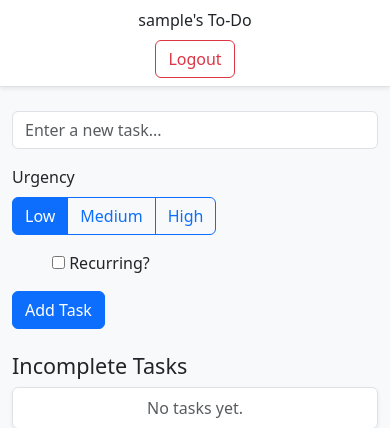
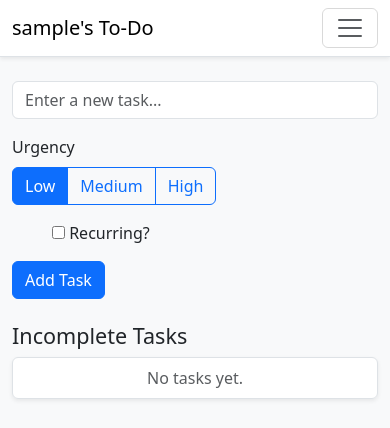
Before and after one commit to Alangsam/django-app-todo, a Django app: page / in a window 390 px wide. Shown: the top 428 px of the page. Run offline with Django 4.2, Linux system fonts and the light colour scheme; the visitor is signed in with stand-in values (Sample User, id 1); data that the repository does not hold is empty.

Commit message:
style responsive nav

```diff
--- a/todo/templates/todo/task_list.html
+++ b/todo/templates/todo/task_list.html
@@ -11,24 +11,44 @@
     />
   </head>
   <body class="bg-light">
-    <nav class="bg-white border-bottom shadow-sm mb-4">
+    <nav class="navbar navbar-expand-md bg-white border-bottom shadow-sm mb-4">
       <div class="container">
-        <div class="row align-items-center py-2">
-          <div class="col-12 col-md-6 text-center text-md-start">
-            <span class="navbar-brand mb-0 h1"
-              >{{ user.username }}'s To-Do</span
-            >
-          </div>
-          <div class="col-12 col-md-6 text-center text-md-end mt-2 mt-md-0">
+        <a class="navbar-brand" href="#"> {{ user.username }}'s To-Do </a>
+
+        <!-- Hamburger toggle button -->
+        <button
+          class="navbar-toggler"
+          type="button"
+          data-bs-toggle="collapse"
+          data-bs-target="#mainNavbar"
+          aria-controls="mainNavbar"
+          aria-expanded="false"
+          aria-label="Toggle navigation"
+        >
+          <span class="navbar-toggler-icon"></span>
+        </button>
+
+        <!-- Collapsible content -->
+        <div class="collapse navbar-collapse" id="mainNavbar">
+          <ul class="navbar-nav ms-auto">
             {% if user.is_authenticated %}
-            <form method="post" action="{% url 'logout' %}">
-              {% csrf_token %}
-              <button type="submit" class="btn btn-outline-danger">
-                Logout
-              </button>
-            </form>
+            <li class="nav-item text-center text-md-end w-100">
+              <form
+                method="post"
+                action="{% url 'logout' %}"
+                class="d-inline-block"
+              >
+                {% csrf_token %}
+                <button
+                  type="submit"
+                  class="btn btn-outline-danger w-100 w-md-auto"
+                >
+                  Logout
+                </button>
+              </form>
+            </li>
             {% endif %}
-          </div>
+          </ul>
         </div>
       </div>
     </nav>
@@ -168,5 +188,6 @@
       recurringCheckbox.addEventListener("change", toggleFrequency);
       window.addEventListener("DOMContentLoaded", toggleFrequency);
     </script>
+    <script src="https://cdn.jsdelivr.net/npm/bootstrap@5.3.0/dist/js/bootstrap.bundle.min.js"></script>
   </body>
 </html>
```
